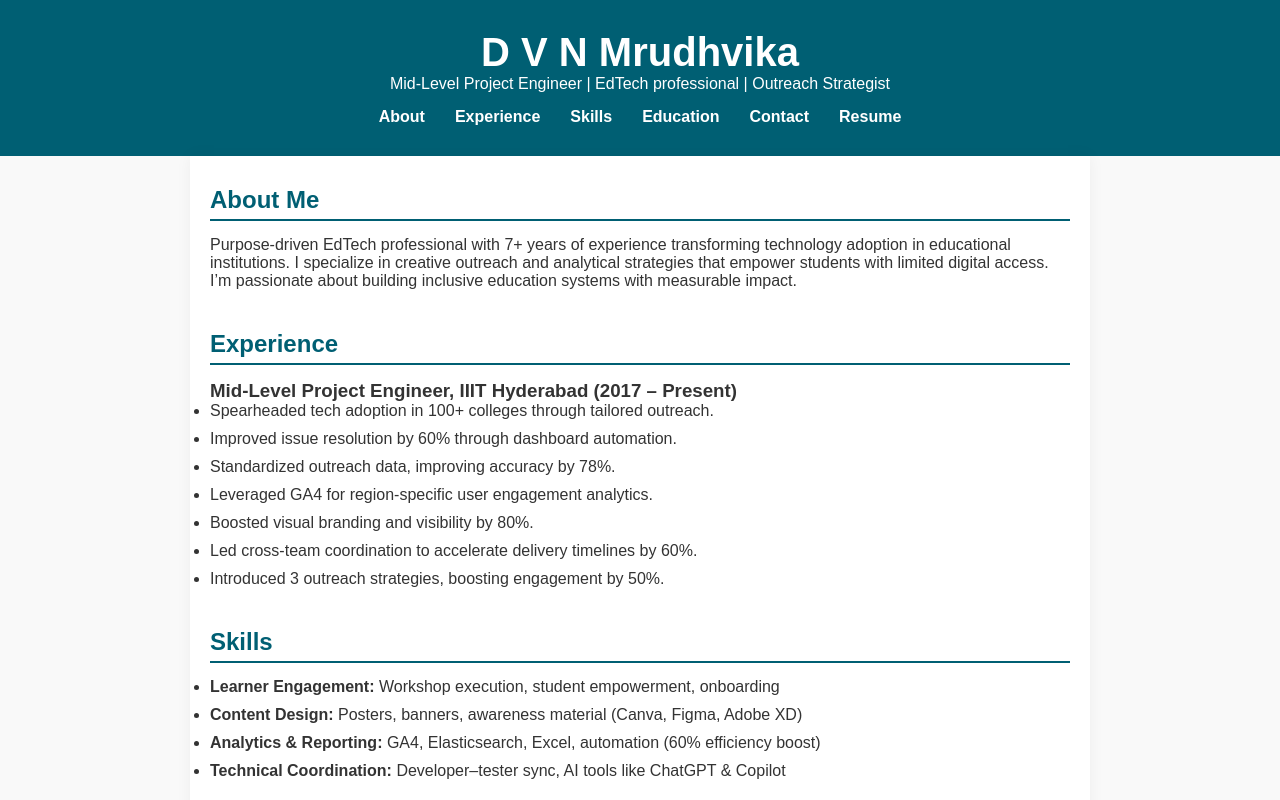
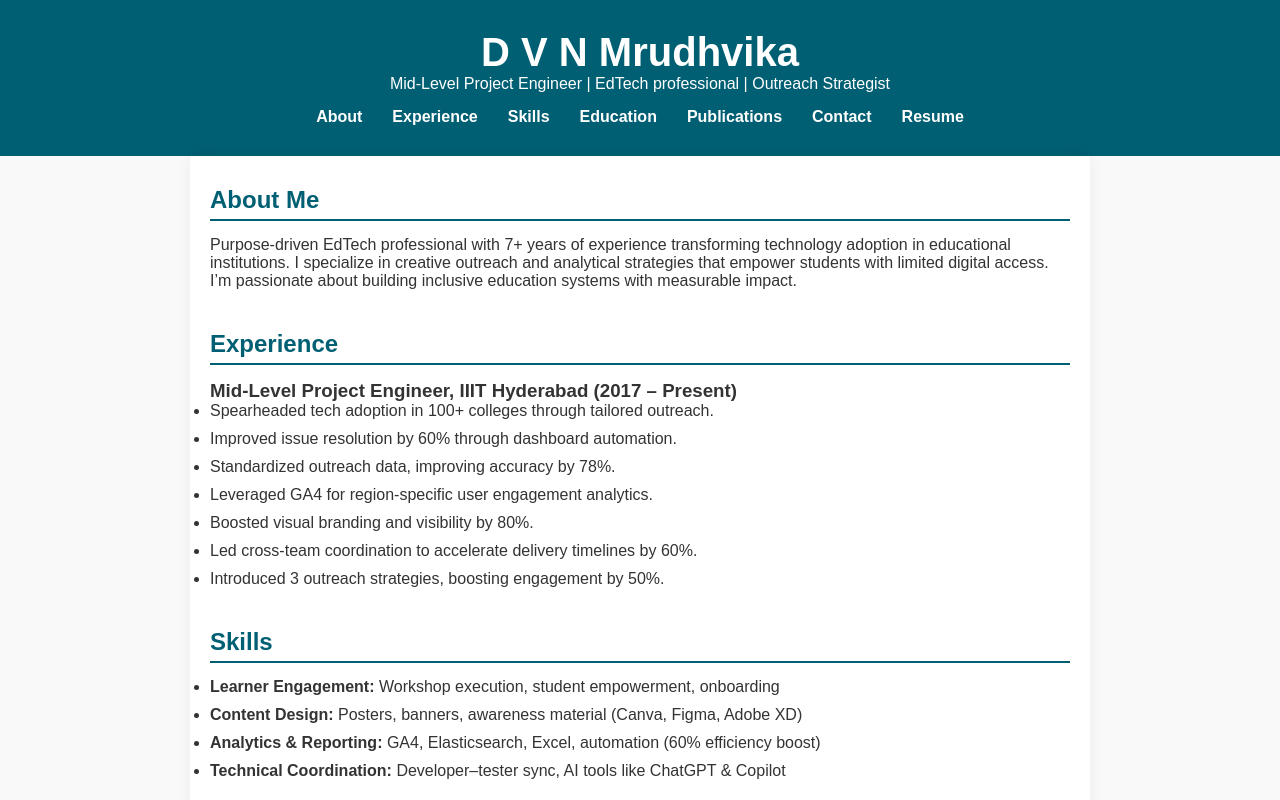
Before and after one commit to mrudhvika940/mrudhvika-website, a plain HTML site: page index.html in a window 1280 px wide. Shown: the top 800 px of the page. Drawn offline with Linux system fonts and the light colour scheme.

Commit message:
Added publications

```diff
--- a/index.html
+++ b/index.html
@@ -16,6 +16,7 @@
         <li><a href="#experience">Experience</a></li>
         <li><a href="#skills">Skills</a></li>
         <li><a href="#education">Education</a></li>
+        <li><a href="#publications">Publications</a></li>
         <li><a href="#contact">Contact</a></li>
         <li><a href="25-05-2025-Mrudhvika.pdf" target="_blank">Resume</a></li>
       </ul>
@@ -60,7 +61,7 @@
       <p><strong>B.Tech in Computer Engineering</strong><br>Joginpally B R Engineering College (2011–2015) | 70.90%</p>
     </section>
 
-    <section id="Publications">
+    <section id="publications">
       <h2>Contact</h2>
       <p>L. M. Sanagavarapu, M. Damaraju, R. S. Pillutla, V. Choppella, Y. R. Reddy and P. Raman, "An SE approach for CoCo Learning of Virtual Labs," 2020 IEEE 32nd Conference on Software Engineering Education and Training (CSEE&T), Munich, Germany, 2020, pp. 1-6, doi: 10.1109/CSEET49119.2020.9206206. keywords: {Collaboration;Software;Task analysis;Tools;Software engineering;Collaborative work;Programming;Collaborative Learning;Cooperative Learning;Virtual Labs;Software Engineering},</p>
       <p>R. S. Pillutla, V. Choppella, L. M. S, M. Dammaraju and P. Raman, "Enhancing Virtual Labs Usage in Colleges," 2019 IEEE Tenth International Conference on Technology for Education (T4E), Goa, India, 2019, pp. 158-161, doi: 10.1109/T4E.2019.00-31. keywords: {Conferences;Portals;Navigation;Engineering students;Face;Resistance;Steady-state;Virtual Labs, Usage, Feedback, Motivation},</p>
```
